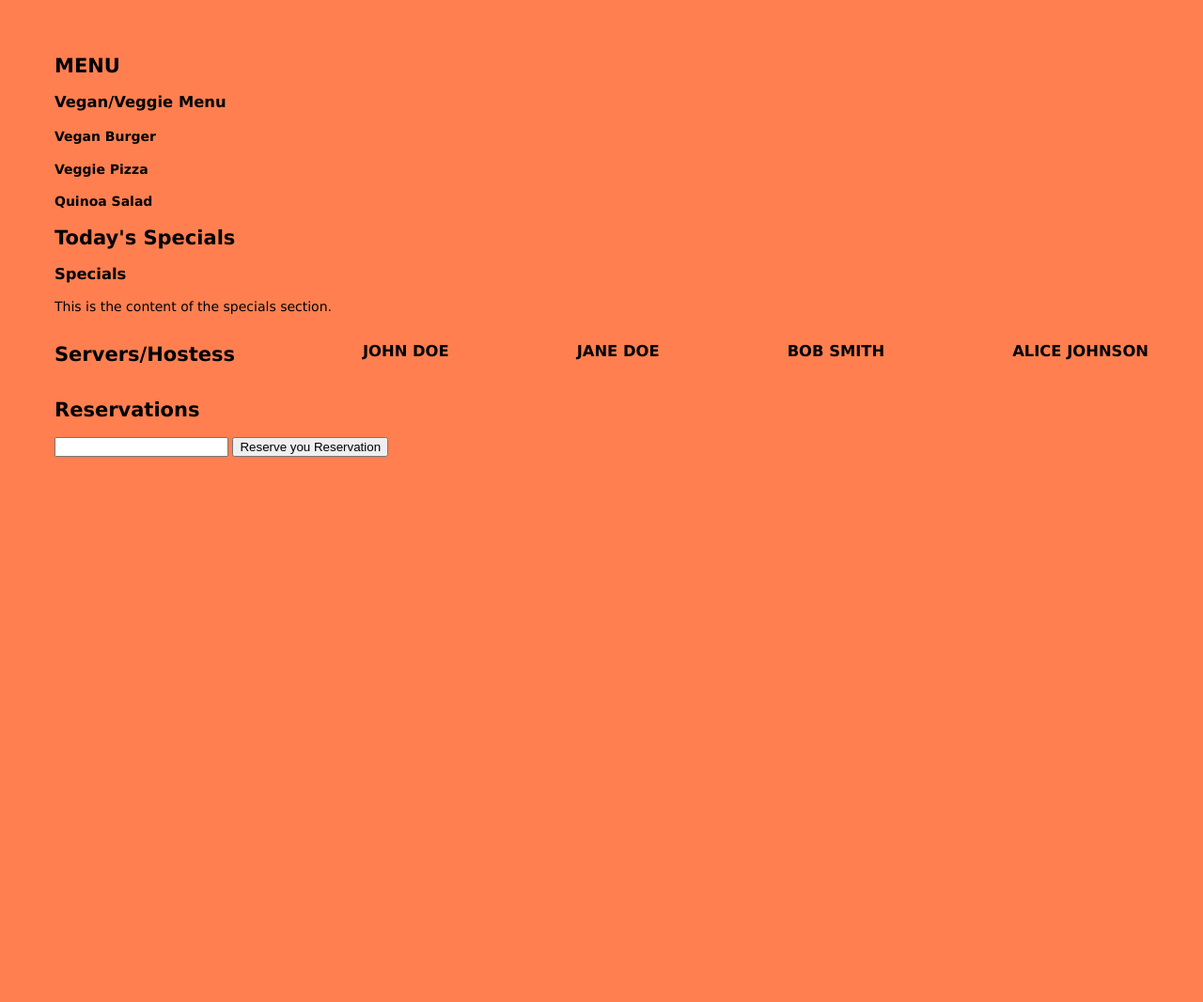
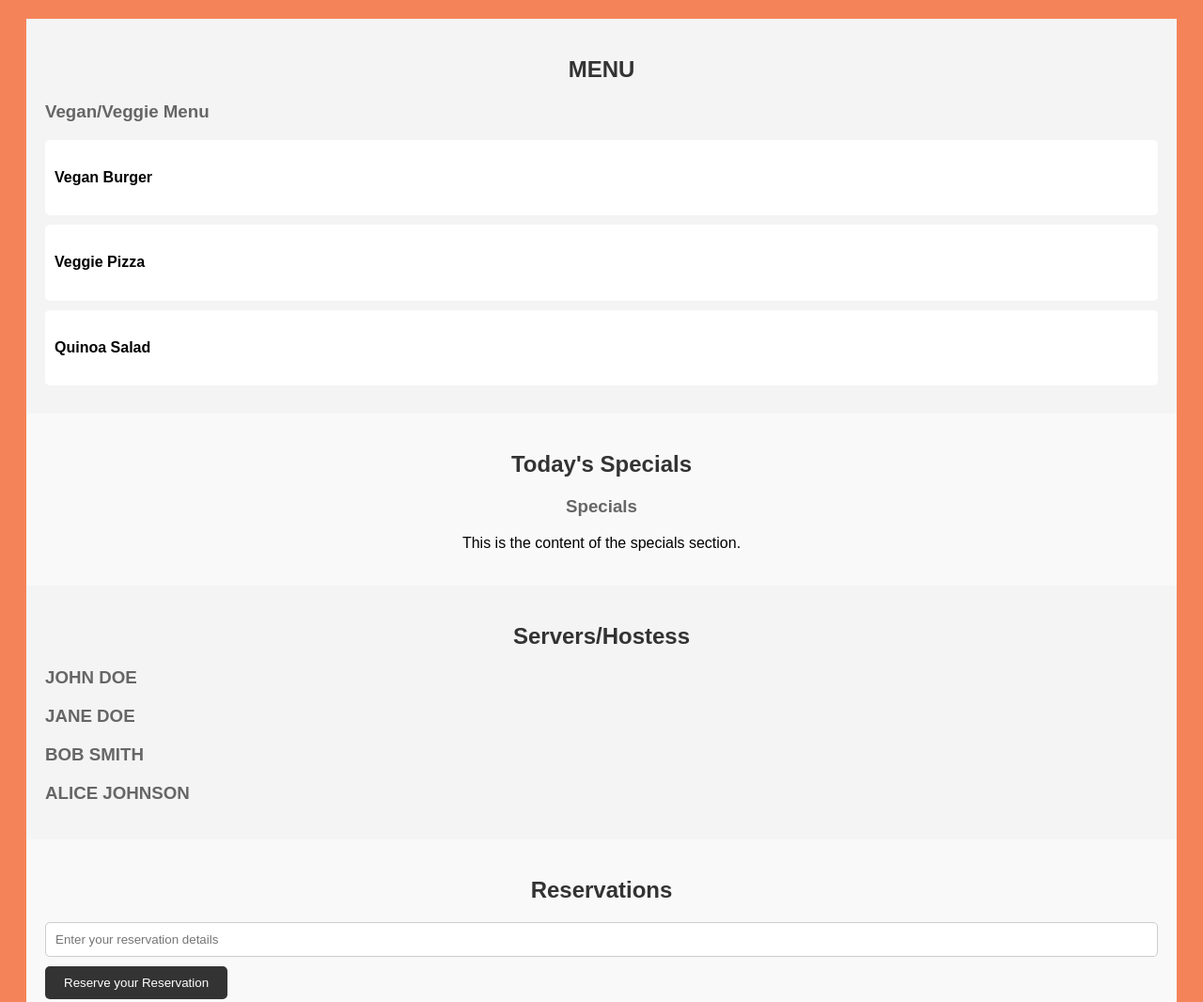
Before and after one commit to jylessmith1/restaurants, a website: page public/index.html in a window 1280 px wide. Shown: the top 1066 px of the page at 94% size. Before the commit the page ends 800 px from the top, so only its background shows below. Drawn offline with Linux system fonts and the light colour scheme.

Commit message:
added some other css and styling and some basic info, all can be changed where needed

```diff
--- a/public/index.html
+++ b/public/index.html
@@ -8,7 +8,6 @@
 
 <body>
   <main>
-
     <article id="Menu-Section">
       <h2>MENU</h2>
       <h3>Vegan/Veggie Menu</h3>
@@ -19,13 +18,12 @@
 
       <section class="menu-item">
         <h4>Veggie Pizza</h4>
-        </sction>
+      </section>
 
-        <section class="menu-item">
-          <h4>Quinoa Salad</h4>
-        </section>
+      <section class="menu-item">
+        <h4>Quinoa Salad</h4>
+      </section>
     </article>
-
 
     <section id="resturants-container">
       <h2>Today's Specials</h2>
@@ -35,7 +33,6 @@
       </div>
     </section>
 
-
     <section id="section3">
       <h2>Servers/Hostess</h2>
       <article>
@@ -44,22 +41,19 @@
       <article>
         <h3>JANE DOE</h3>
       </article>
-       <article>
+      <article>
         <h3>BOB SMITH</h3>
       </article>
-       <article>
+      <article>
         <h3>ALICE JOHNSON</h3>
       </article>
-
     </section>
-
 
     <section id="section4">
       <h2>Reservations</h2>
-      <input type="text" value="">
-      <button type="submit">Reserve you Reservation</button>
+      <input type="text" value="" placeholder="Enter your reservation details">
+      <button type="submit">Reserve your Reservation</button>
     </section>
-
   </main>
 </body>
 
--- a/public/stylesheets/style.css
+++ b/public/stylesheets/style.css
@@ -1,7 +1,7 @@
-body {
+/* body {
   padding: 50px;
   font: 14px "Lucida Grande", Helvetica, Arial, sans-serif;
-  background-color: coral;
+
 }
 
 a {
@@ -11,4 +11,108 @@ a {
 .container, #section3{
   display:flex;
   justify-content: space-between;
+} */
+
+body {
+  font-family: Arial, sans-serif;
+  background-color: rgb(245, 131, 90);
 }
+
+/* Header */
+header {
+  background-color: #333;
+  color: #fff;
+  padding: 20px;
+  text-align: center;
+}
+
+/* Main */
+main {
+  margin: 20px;
+}
+
+/* Menu Section */
+#Menu-Section {
+  background-color: #f4f4f4;
+  padding: 20px;
+}
+
+h2 {
+  text-align: center;
+  color: #333;
+}
+
+h3 {
+  margin-top: 0;
+  color: #666;
+}
+
+.menu-item {
+  margin-bottom: 10px;
+  background-color: #fff;
+  padding: 10px;
+  border-radius: 5px;
+}
+
+/* Resturants Container */
+#resturants-container {
+  background-color: #f9f9f9;
+  padding: 20px;
+}
+
+h2 {
+  text-align: center;
+  color: #333;
+}
+
+.specials {
+  text-align: center;
+}
+
+h3 {
+  margin-top: 0;
+  color: #666;
+}
+
+/* Section 3 */
+#section3 {
+  background-color: #f4f4f4;
+  padding: 20px;
+}
+
+h2 {
+  text-align: center;
+  color: #333;
+}
+
+/* Section 4 */
+#section4 {
+  background-color: #f9f9f9;
+  padding: 20px;
+}
+
+h2 {
+  text-align: center;
+  color: #333;
+}
+
+input[type="text"] {
+  width: 100%;
+  padding: 10px;
+  margin-bottom: 10px;
+  border-radius: 5px;
+  border: 1px solid #ccc;
+}
+
+button[type="submit"] {
+  background-color: #333;
+  color: #fff;
+  padding: 10px 20px;
+  border: none;
+  border-radius: 5px;
+  cursor: pointer;
+}
+
+button[type="submit"]:hover {
+  background-color: #40a7a4;
+}
```
